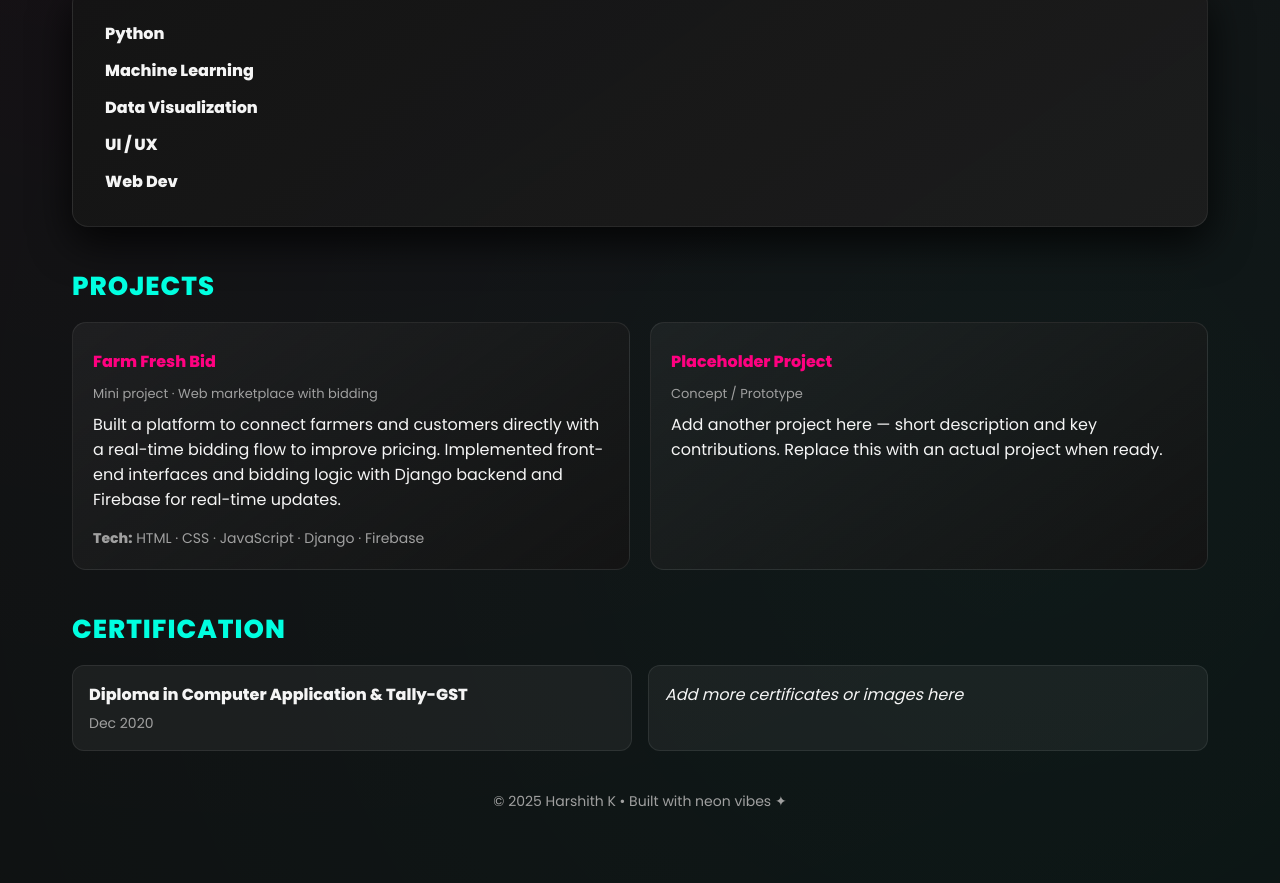
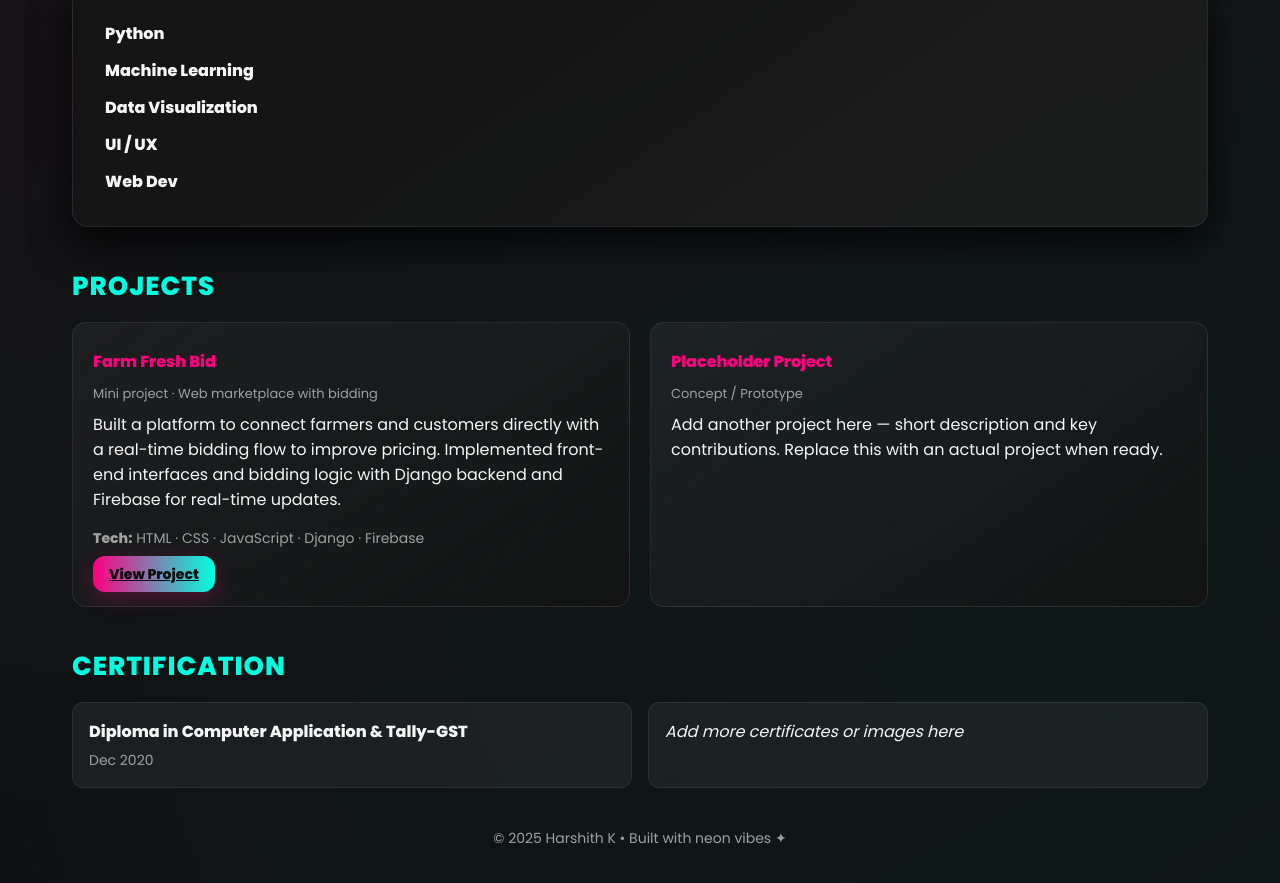
Before and after one commit to GKKushal/portofoli, a plain HTML site: page index.html in a window 1280 px wide. Shown: the part 1061-1944 px from the top of the page. Drawn offline with Linux system fonts and the light colour scheme.

Commit message:
Update index.html

```diff
--- a/index.html
+++ b/index.html
@@ -426,6 +426,9 @@
                         <div class="meta">Mini project · Web marketplace with bidding</div>
                         <p style="margin-top:8px">Built a platform to connect farmers and customers directly with a real-time bidding flow to improve pricing. Implemented front-end interfaces and bidding logic with Django backend and Firebase for real-time updates.</p>
                         <div class="subtext" style="margin-top:10px"><strong>Tech:</strong> HTML · CSS · JavaScript · Django · Firebase</div>
+                        <div style="margin-top:12px">
+                            <a href="https://cropbidding-miniproject.streamlit.app/" target="_blank" rel="noopener noreferrer" class="btn" style="padding:8px 16px; font-size:14px;">View Project</a>
+                        </div>
                     </article>
 
                     <article class="project">
```
